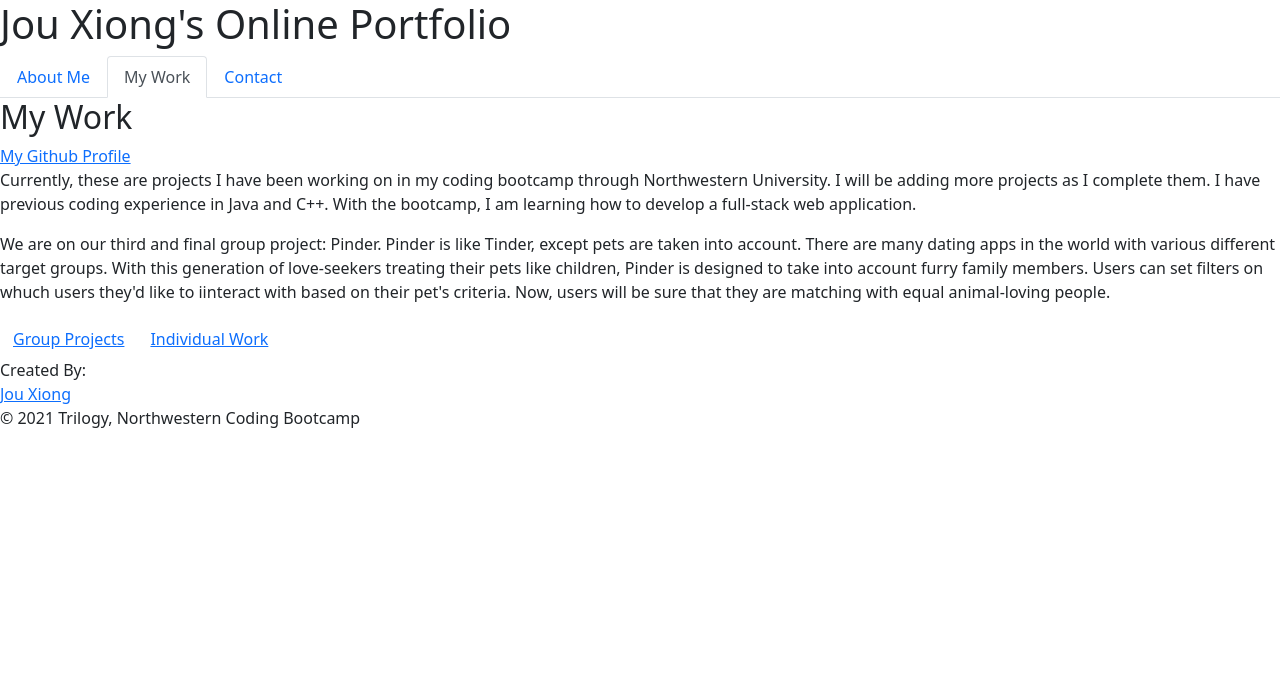
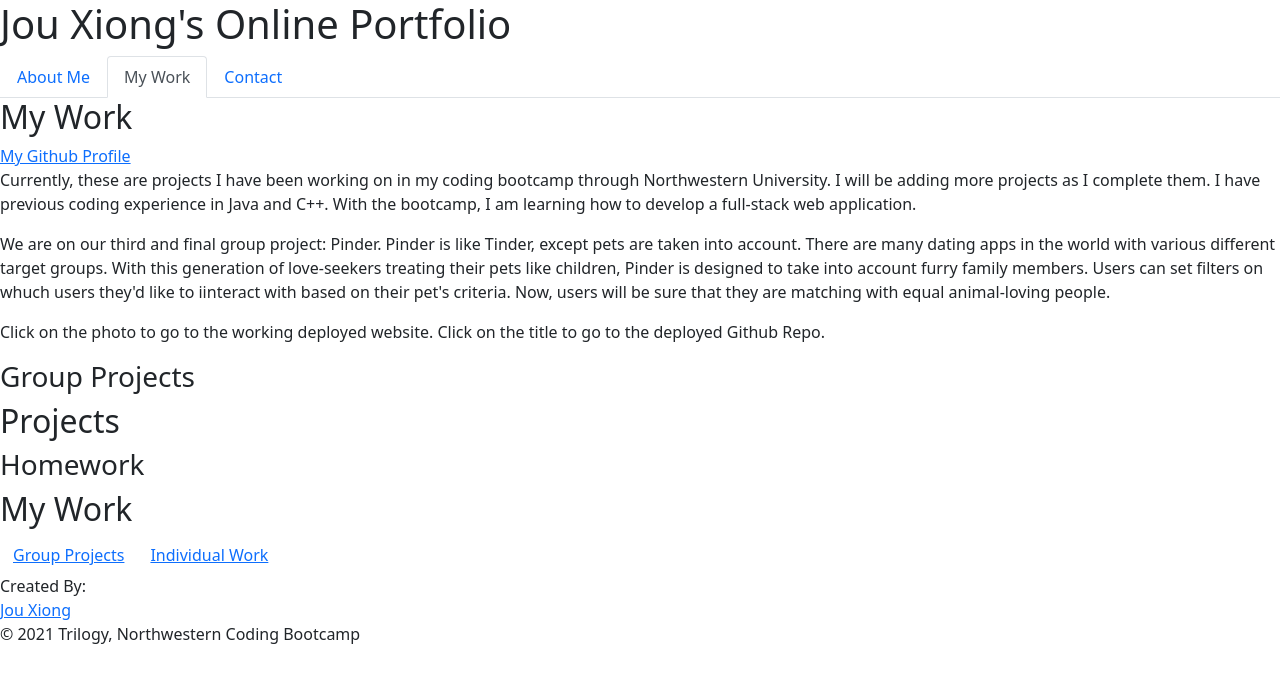
Before and after one commit to JXIong15/20-react-portfolio, a React (Create React App) app: page /work in a window 1280 px wide. Shown: the top 682 px of the page. Built offline with nearby package versions, Linux system fonts and the light colour scheme.

Commit message:
added to-do

```diff
--- a/src/components/Heading.js
+++ b/src/components/Heading.js
@@ -11,7 +11,6 @@ function Heading() {
         <div id="top">
           <h1>Jou Xiong's Online Portfolio</h1>
         </div>
-        <div>
         <Router>
         <div>
           <NavTabs />
@@ -20,7 +19,6 @@ function Heading() {
           <Route path="/contact" component={Contact} />
         </div>
       </Router>
-        </div>
       </header>
   );
 }
--- a/src/components/pages/Work.js
+++ b/src/components/pages/Work.js
@@ -26,8 +26,11 @@ function Work(props) {
         on their pet's criteria. Now, users will be sure that they are matching with equal animal-loving people.
       </p>
 
+      <Arrays />
+
       <Link to={`${props.match.url}/projects`} role="button" className="btn btn-link">
         Group Projects
+
       </Link>
       <Link to={`${props.match.url}/my-work`} role="button" className="btn btn-link">
         Individual Work
```
Also changed, not shown: 1 other file (tests, documents, lock files or other folders).
